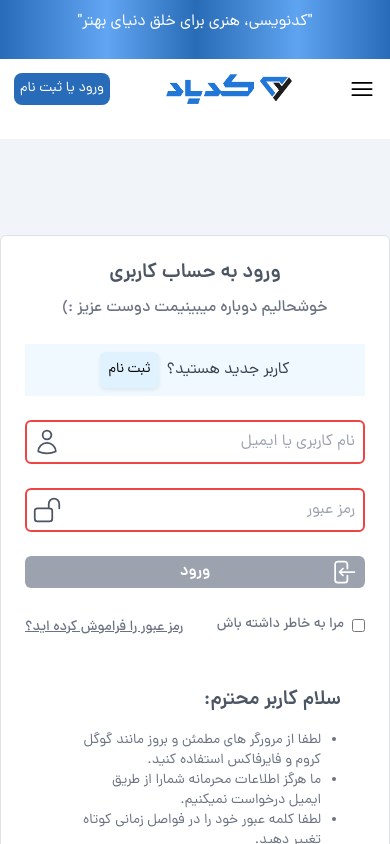
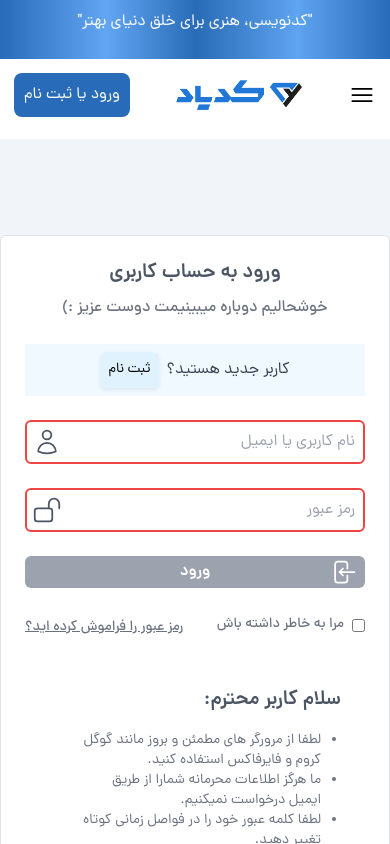
Before and after one commit to NazaninMoosazade/codeyad, a React (Vite) app: page /login in a window 390 px wide. Shown: the top 844 px of the page. Built offline with nearby package versions, Linux system fonts and the light colour scheme; a web font is replaced by a local one.

Commit message:
coding MobileHeader

```diff
--- a/src/Components/Headers/MiddleHeader.jsx
+++ b/src/Components/Headers/MiddleHeader.jsx
@@ -2,7 +2,6 @@ import React, { useContext } from "react";
 import { Link } from "react-router-dom";
 import ThemeToggleButton from "../ThemeToggleButton/ThemeToggleButton";
 import AuthContext from "../../Context/AuthContext";
-import MobileResponsive from "./MobileHeader";
 import MobileHeader from "./MobileHeader";
 
 
@@ -121,24 +120,10 @@ export default function MiddleHeader() {
               <ThemeToggleButton />
 
               {/* Login & Register */}
-
-              {/* {authContext.isLoggIn ? (
-                <Link to="/register" className="no-underline text-white bg-blue rounded-lg p-2.5 font-Dana">
-                  {authContext.userInfos.name}
-                </Link>
-              ) : (
-                <Link
-                  to="/login"
-                  className="no-underline text-white bg-blue rounded-lg p-2.5 font-Dana"
-                >
-                  ورود یا ثبت نام
-                </Link>
-              )} */}
-
               {/* {isLoggedIn && userInfos.name && <span>سلام، {userInfos.name}!</span>} */}
 
               {isLoggedIn && userInfos.name ? (
-                <Link to='/register' className="no-underline text-white bg-blue rounded-lg p-2.5 font-Dana" > سلام، {userInfos.name} !</Link>
+                <Link to='/register' className="no-underline text-white bg-blue rounded-lg text-sm p-2 font-Dana" > سلام، {userInfos.name} !</Link>
               ) : (
                 <Link
                   to="/login"
--- a/src/Components/Headers/MobileHeader.jsx
+++ b/src/Components/Headers/MobileHeader.jsx
@@ -1,7 +1,11 @@
-import React from "react";
+import React , { useContext } from "react";
 import { Link } from "react-router-dom";
+import AuthContext from "../../Context/AuthContext";
 
 export default function MobileHeader() {
+  const authContext = useContext(AuthContext);
+  const { userInfos, isLoggedIn } = useContext(AuthContext);
+
   return (
     <div className="block lg:hidden w-full h-20 bg-white p-3.5">
       <div className="flex items-center justify-between">
@@ -23,9 +27,22 @@ export default function MobileHeader() {
         {/* Logo */}
         <img src="/img/logo.png" alt="logo" className="h-[30px]" />
         {/* Login & Register */}
-        <Link className="no-underline text-sm text-white bg-blue rounded-lg p-1.5 font-Dana">
-          ورود یا ثبت نام
-        </Link>
+        {isLoggedIn && userInfos.name ? (
+          <Link
+            to="/register"
+            className="no-underline text-white text-sm bg-blue rounded-lg p-1 w-28 font-Dana"
+          >
+            {" "}
+            سلام، {userInfos.name} !
+          </Link>
+        ) : (
+          <Link
+            to="/login"
+            className="no-underline text-white bg-blue rounded-lg p-2.5 font-Dana"
+          >
+            ورود یا ثبت نام
+          </Link>
+        )}
       </div>
     </div>
   );
```
